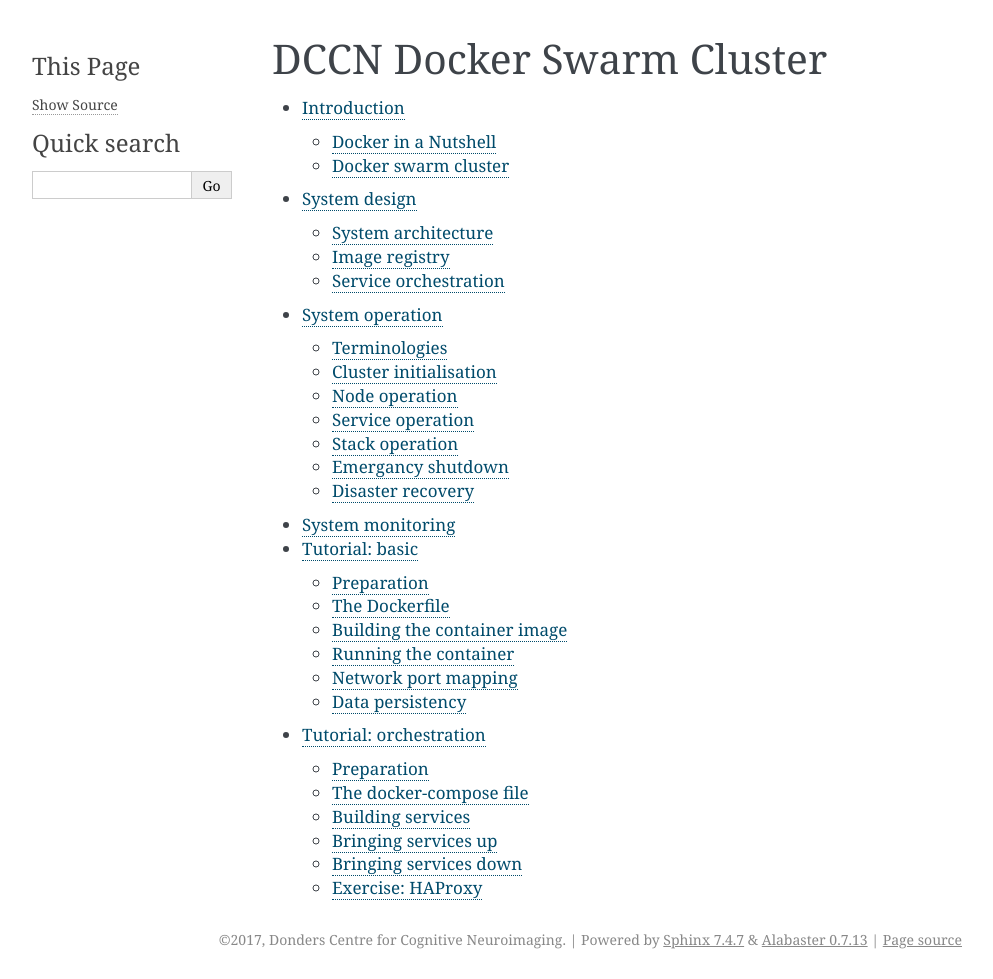
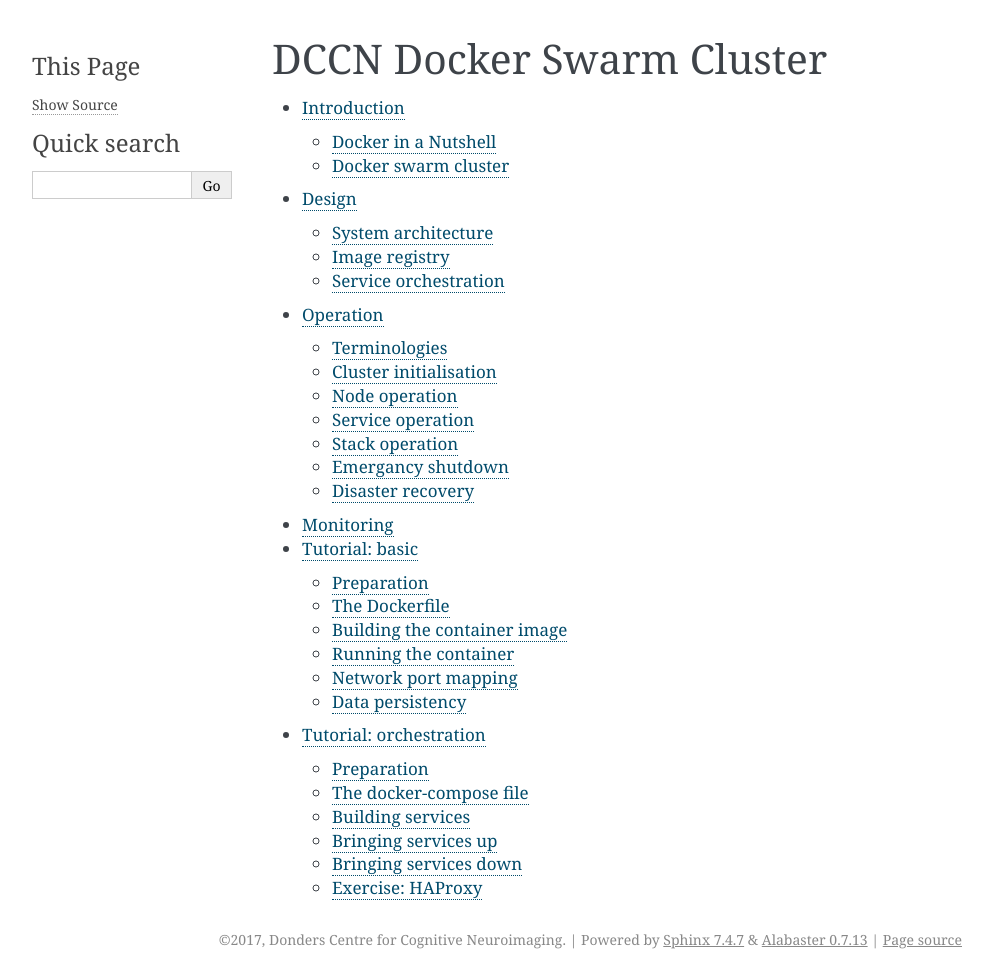
Before and after one commit to Donders-Institute/docker-swarm-setup, a Sphinx documentation site: the page built from doc/index.rst, in a window 1280 px wide. Shown: the whole page, without its empty margins (148-1141 px from the left). Built offline with Sphinx 7.4.7, drawn with Linux system fonts in a browser that asks for light colours.

Commit message:
Update index.rst

```diff
--- a/doc/index.rst
+++ b/doc/index.rst
@@ -10,9 +10,9 @@
    :maxdepth: 2
 
    Introduction <intro.rst>
-   System design <design.rst>
-   System operation <operation.rst>
-   System monitoring <monitor.rst>
+   Design <design.rst>
+   Operation <operation.rst>
+   Monitoring <monitor.rst>
    Tutorial: basic <tutorial/basic.rst>
    Tutorial: orchestration <tutorial/orchestration.rst>
 ..   Service development <devops.rst>
```
